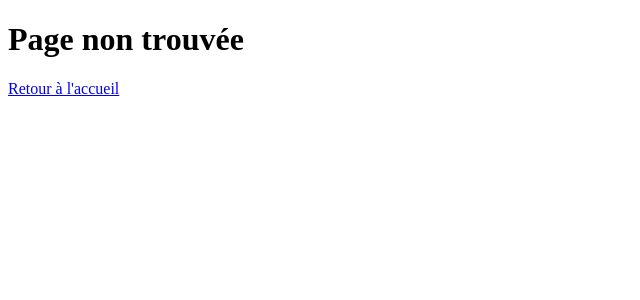
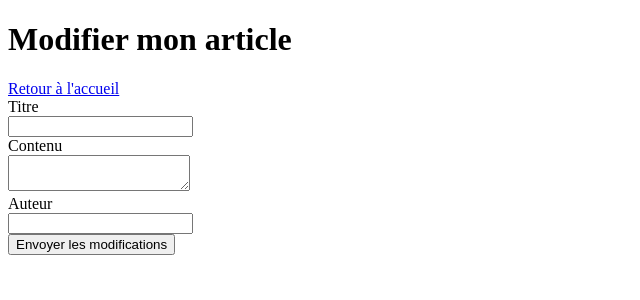
Before and after one commit to jally-ph/projet4.1, a PHP site: page /public/index.php?route=modifyArticle&articleId in a window 1280 px wide. Shown: the top 300 px of the page, without its empty margins (0-640 px from the left). Run offline with PHP 8.4, Linux system fonts and the light colour scheme; data comes from the database, SQL or seed files in the repository.

Commit message:
🤯page modifyArticle apparaît !! 🎄
🎄il fallait passer par la fonction Article() qui n'est pas dans la classe Article !

```diff
--- a/config/Router.php
+++ b/config/Router.php
@@ -38,7 +38,13 @@ class Router
                     $this->backController->deleteArticle($this->request->getGet()->get('articleId'));
                 }
 
+                /*if($route === 'formArticle'){
+                    $this->frontController->formArticle($this->request->getGet()->get('articleId'));
+                }*/
 
+                elseif ($route === 'modifyArticle') {
+                    $this->frontController->modifyArticle($this->request->getGet()->get('articleId'));
+                }
 
                 else{
                     $this->errorController->errorNotFound();
--- a/src/DAO/ArticleDAO.php
+++ b/src/DAO/ArticleDAO.php
@@ -4,6 +4,7 @@ namespace App\src\DAO;
 
 use App\config\Parameter;
 use App\src\model\Article;
+
 
 class ArticleDAO extends DAO
 {
@@ -53,9 +54,44 @@ class ArticleDAO extends DAO
         $this->createQuery($sql, [$articleId]);
     }
 
-    public function deleteComments($articleId)
+
+    /*faire que l'art s'affiche sur une page dans le formulaire puis mettre update*/
+    public function modifyArticle($post)
     {
-        $sql = 'DELETE FROM comment WHERE article_id=?';
-        $this->createQuery($sql,[$articleId]);
+        $sql = 'UPDATE article SET title=?, content=?, author=? WHERE id=?';
+        $this->createQuery($sql, [$post->get('title'), $post->get('content'), $post->get('author'), $articleId]);
+
+        //var_dump();
+
+
+
+
     }
+
+
+
+
+
+
+
+
+
+
+
+
+
+
+/*
+    //puis on redirige les infos vers modifyArticle
+    public function modifyArticle($post)
+    {
+        $sql = 'UPDATE article SET title=?, content=?, author=? WHERE id=?';
+        $this->createQuery($sql, [$post->get('title'), $post->get('content'), $post->get('author'), $articleId]);
+        header("location: ../public/index.php");
+        $result->closeCursor();
+    }
+
+*/
+
+
 }
--- a/src/DAO/CommentDAO.php
+++ b/src/DAO/CommentDAO.php
@@ -28,4 +28,10 @@ class CommentDAO extends DAO
         $result->closeCursor();
         return $comments;
     }
+
+    public function deleteComments($articleId)
+    {
+        $sql = 'DELETE FROM comment WHERE article_id=?';
+        $this->createQuery($sql,[$articleId]);
+    }
 }
--- a/src/controller/BackController.php
+++ b/src/controller/BackController.php
@@ -18,18 +18,42 @@ class BackController extends Controller
         ]);
     }
 
-    public function deleteComments($articleId)
-    {
-        $this->articleDAO->deleteComments($articleId);
-    }
-
     public function deleteArticle($articleId)
     {
-        $this->deleteComments($articleId);
+        $this->commentDAO->deleteComments($articleId);
         $this->articleDAO->deleteArticle($articleId);
         $this->session->set('delete_article', 'L\'article a bien été supprimé');
         header('Location: ../public/index.php');
     }
 
+    /*public function modifyArticle(Parameter $post)
+    {
+        $this->articleDAO->modifyArticle($post);
+        //$this->session->set('modify_article', 'L\'article a bien été modifié');
+        //header('Location: ../public/index.php');
+        return $this->view->render('modify', [
+            'post' => $post
+            ]);
+
+    }*/
+
+
+
+
+
+
+
+
+    /*public function modifyArticle($post)
+    {
+        if ($post->get('submit')) {
+            $this->ArticleDAO->modifyArticle($post);
+            $this->session->set('modify_article', 'L\'article a bien été modifié');
+            header('Location: ../public/index.php');
+        }
+        return $this->view->render('modify_article', [
+            'post' => $post
+        ]);
+    }*/
 
 }
--- a/src/controller/FrontController.php
+++ b/src/controller/FrontController.php
@@ -1,6 +1,8 @@
 <?php
 
 namespace App\src\controller;
+
+use App\config\Parameter;
 
 class FrontController extends Controller
 {
@@ -21,4 +23,28 @@ class FrontController extends Controller
             'comments' => $comments
         ]);
     }
+
+    public function modifyArticle($articleId)
+    {
+        $article = $this->articleDAO->getArticle($articleId);
+        return $this->view->render('modify', [
+            'article' => $article
+        ]);
+    }
+
+
+
+
+
+    /*public function formArticle(Parameter $post)
+    {
+        if($post->get('submit')) {
+            $this->ArticleDAO->formArticle($post);
+            $this->session->set('add_article', 'Le nouvel article a bien été ajouté');
+            header('Location: ../public/index.php');
+        }
+        return $this->view->render('add_article', [
+            'post' => $post
+        ]);
+    }*/
 }
--- /dev/null
+++ b/templates/modify.php
@@ -0,0 +1,21 @@
+<?php $this->title = "Modifications articles"; ?>
+<h1>Modifier mon article</h1>
+
+<a href="../public/index.php">Retour à l'accueil</a>
+<!--chaq partie du form doit être rempli avec les infos déjà entrées-->
+
+
+<div>
+    <form method="post" action="../public/index.php?route=modifyArticle">
+        <label for="title">Titre</label><br>
+        <input type="text" id="title" name="title" value="<?= htmlspecialchars($article->getTitle());?>"><br>
+
+        <label for="content">Contenu</label><br>
+        <textarea id="content" name="content"><?= htmlspecialchars($article->getContent());?></textarea><br>
+
+        <label for="author">Auteur</label><br>
+        <input type="text" id="author" name="author" value="<?= htmlspecialchars($article->getAuthor());?>"><br>
+
+        <input type="submit" value="Envoyer les modifications" id="submit" name="submit">
+    </form>
+</div>
--- a/templates/single.php
+++ b/templates/single.php
@@ -6,6 +6,10 @@
     <p><?= htmlspecialchars($article->getContent());?></p>
     <p><?= htmlspecialchars($article->getAuthor());?></p>
     <p>Créé le : <?= htmlspecialchars($article->getCreatedAt());?></p>
+
+
+    <p><a href="../public/index.php?route=modifyArticle&articleId=<?= htmlspecialchars($article->getId());?>">Modifier l'article</a></p>
+
 </div>
 <br>
 <a href="../public/index.php">Retour à l'accueil</a>
```
Also changed, not shown: templates/home.php (+6 -2 lines), templates/supp_article.php (deleted, +0 -21 lines), templates/test.php (added, +15 -0 lines).
